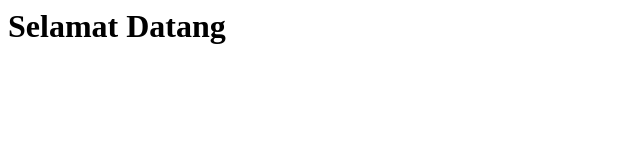
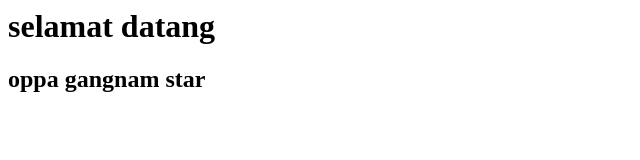
Before and after one commit to Ahkdiyat/web-unbin-kelas-a, a plain HTML site: page jihan.html in a window 1280 px wide. Shown: the whole page, without its empty margins (0-640 px from the left). Drawn offline with Linux system fonts and the light colour scheme.

Commit message:
edit file jihan.html
welcome

```diff
--- a/jihan.html
+++ b/jihan.html
@@ -5,6 +5,7 @@
     <title>Document</title>
 </head>
 <body>
-    <h1>Selamat Datang</h1>
+    <h1>selamat datang</h1>
+    <h2>oppa gangnam star</h2>
 </body>
 </html>
```
